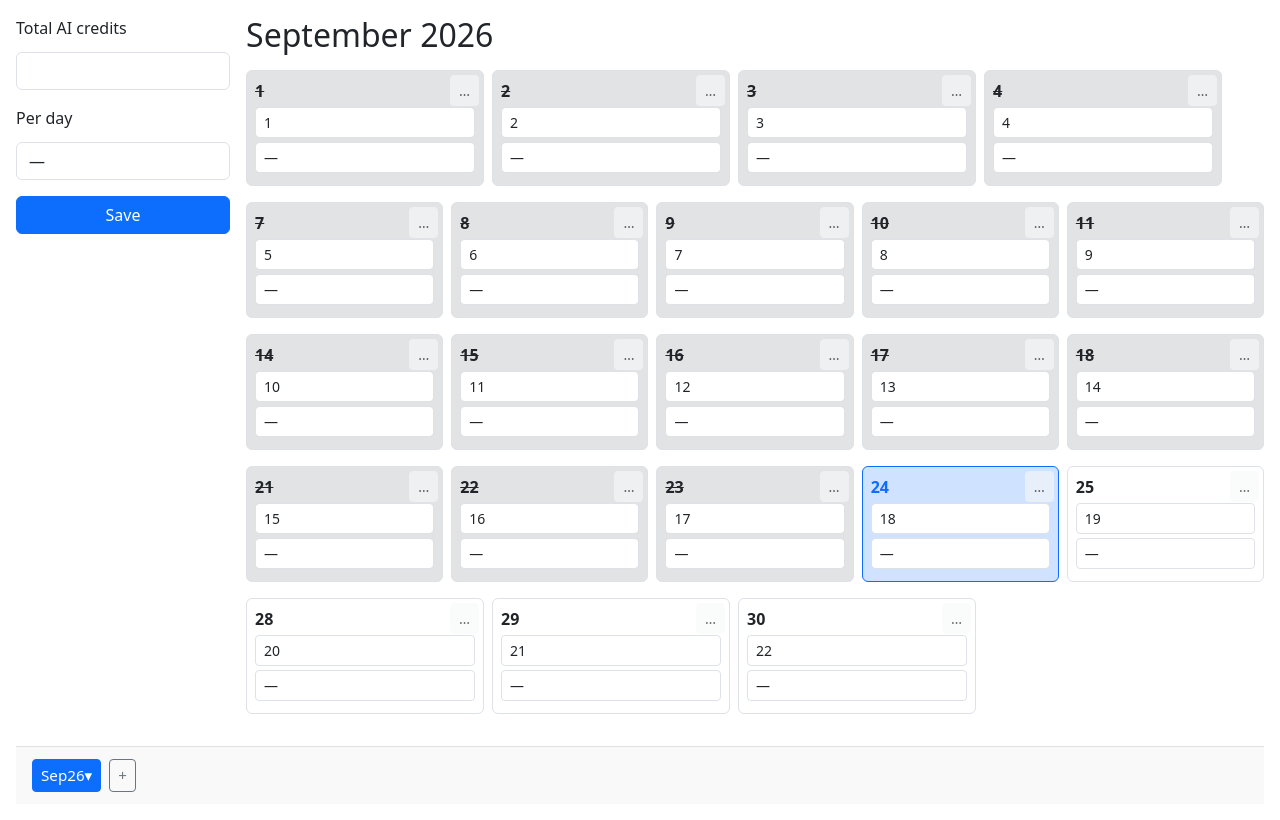
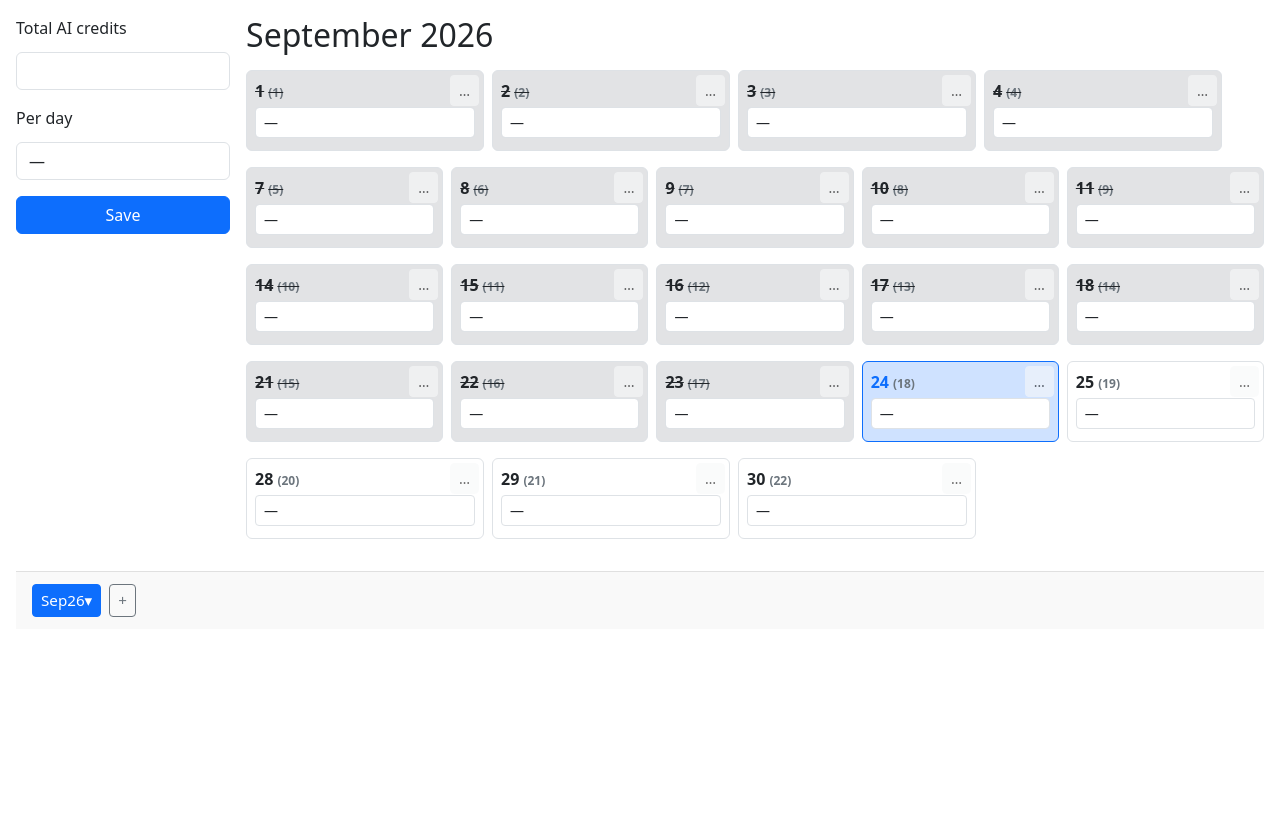
Before and after one commit to rustam-mukhametshin/QuotaCopilotPWA, an Angular app: page / in a window 1280 px wide. Built offline with nearby package versions, Linux system fonts and the light colour scheme.

Commit message:
feat: enhance day view with index display and styling adjustments

```diff
--- a/src/app/features/month-calendar/month-view/month-view.css
+++ b/src/app/features/month-calendar/month-view/month-view.css
@@ -1,6 +1,17 @@
 .day {
   overflow: visible;
   position: relative;
+}
+
+.day__number {
+  display: flex;
+  align-items: baseline;
+  gap: 0.25rem;
+}
+
+.day__index {
+  font-size: 0.75rem;
+  color: #6c757d;
 }
 
 .day__note-toggle {
@@ -13,7 +24,9 @@
 }
 
 .day__note-toggle--active {
-  color: #5297ff;
+  background-color: #cfe2ff;
+  border-color: #0d6efd;
+  color: #0d6efd;
   opacity: 1;
 }
 
--- a/src/app/features/month-calendar/month-view/month-view.html
+++ b/src/app/features/month-calendar/month-view/month-view.html
@@ -12,11 +12,13 @@
           [class.text-primary]="day.isToday"
           [class.bg-secondary-subtle]="day.isPast"
         >
-          <span class="day__number fw-bold" [class.text-decoration-line-through]="day.isPast">{{
-            day.date.getDate()
-          }}</span>
+          <span class="day__number fw-bold" [class.text-decoration-line-through]="day.isPast">
+            {{ day.date.getDate() }}
+            <span class="day__index">
+              ({{ day.index }})
+            </span>
+          </span>
           <div class="day__inputs d-flex flex-column gap-1">
-            <input type="text" class="form-control form-control-sm" [value]="day.index" readonly />
             <input
               type="text"
               class="form-control form-control-sm"
```
